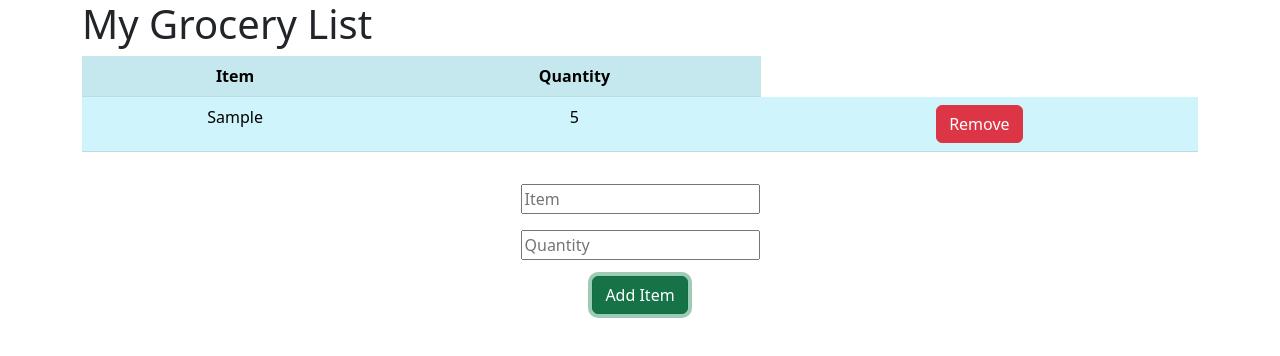
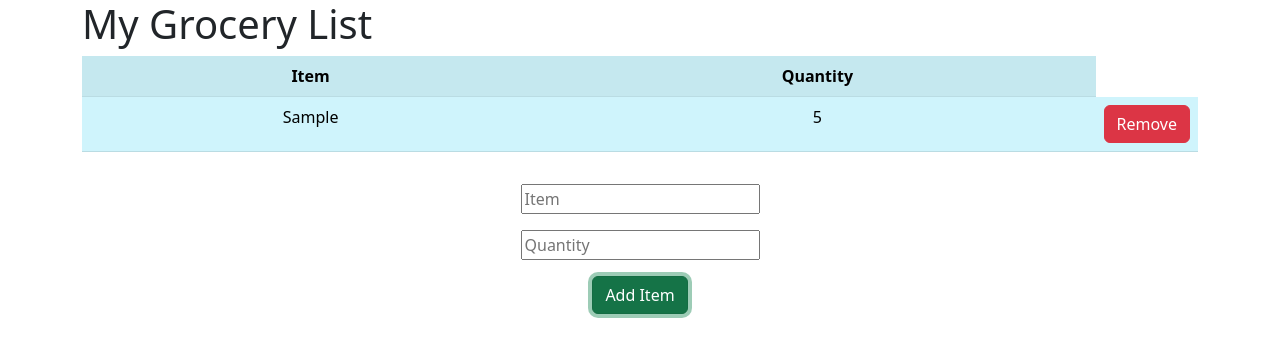
Before and after one commit to n-harvey/week10CodingAssignment, a website: page week10.html in a window 1280 px wide. Both pictures are taken after typing "Sample", "5" into the empty fields and a click on the button "Add Item". Drawn offline with nearby package versions, Linux system fonts and the light colour scheme.

Commit message:
Grocery List v5

```diff
--- a/style.css
+++ b/style.css
@@ -0,0 +1,3 @@
+td:nth-child(3){
+    width: 75px;
+}
--- a/week10.html
+++ b/week10.html
@@ -15,8 +15,8 @@
                 <h1>My Grocery List</h1>
             </div>
         </div>
-        <div class="row">
-            <div class="col text-center">
+        <div class="row text-center">
+            <div class="col">
                 <table class="table table-striped table-info table-hover" id="list">
                     <tr>
                         <th>Item</th>
```
